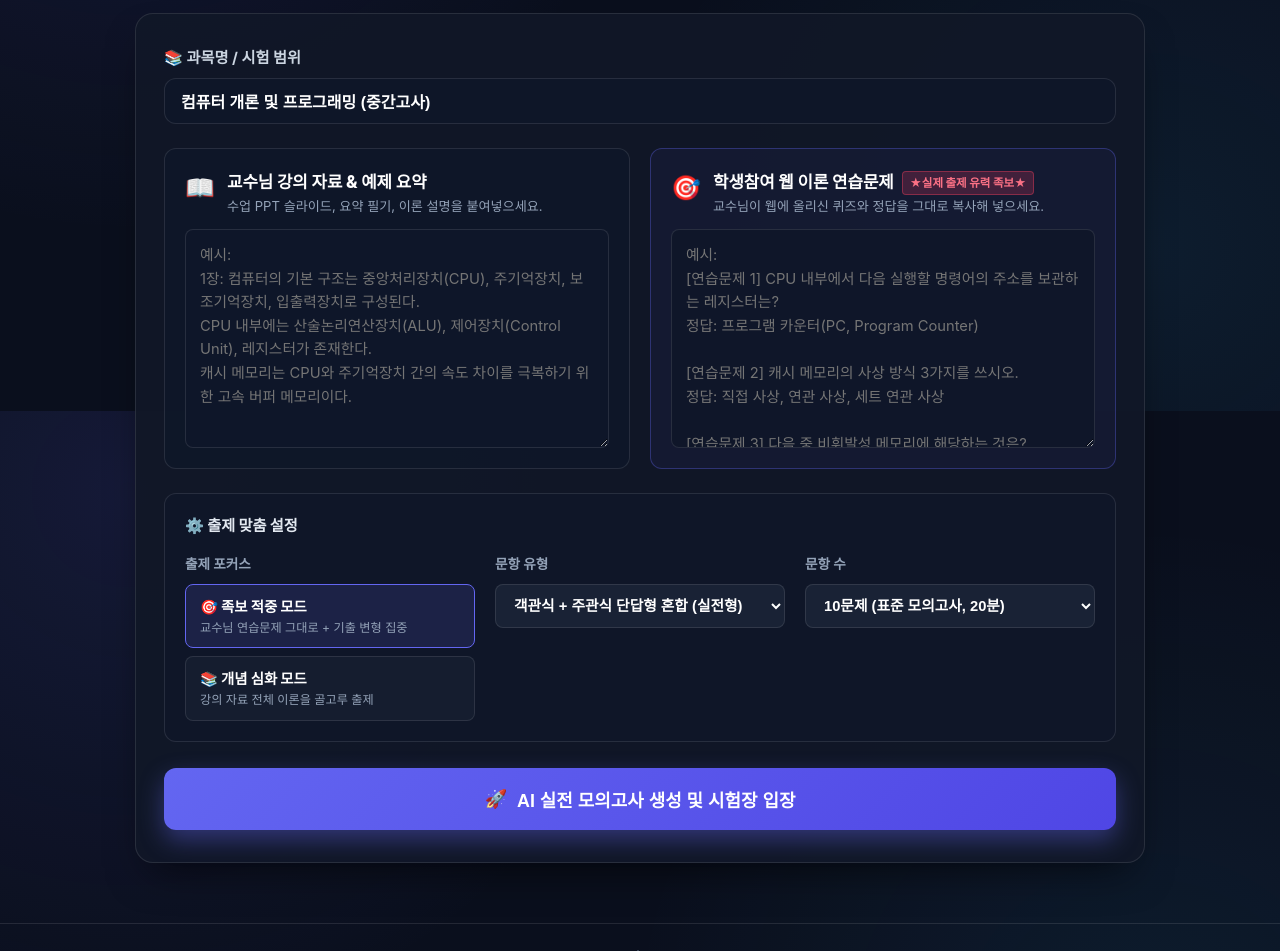
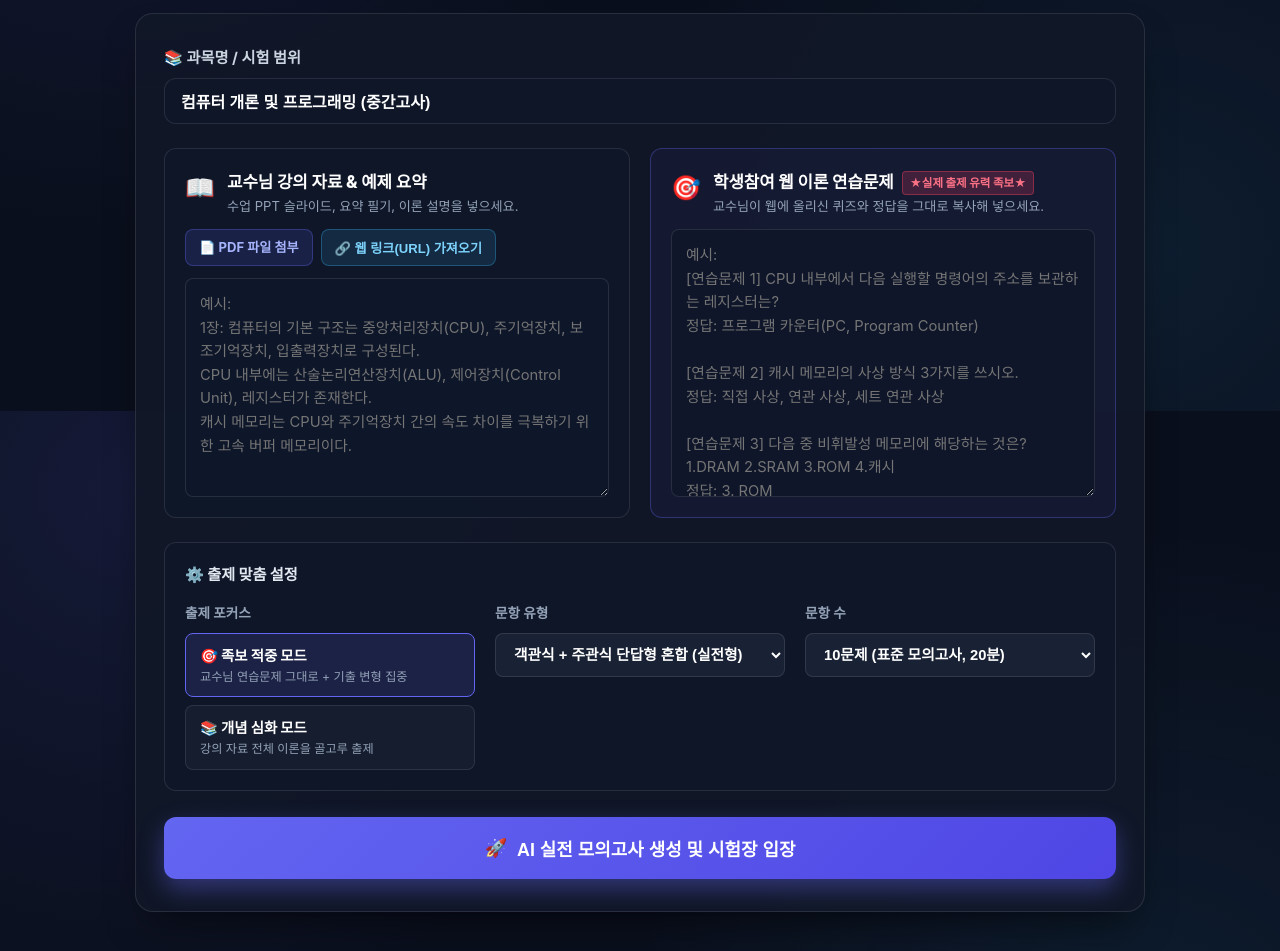
Before and after one commit to jyhy0323/exam-master, a Flask app: page / in a window 1280 px wide. Shown: the part 389-1340 px from the top of the page. Run offline with Flask 3, Linux system fonts and the light colour scheme; some web fonts are replaced.

Commit message:
feat: add PDF and web link extraction support

```diff
--- a/app.py
+++ b/app.py
@@ -2,6 +2,10 @@ import os
 import json
 import re
 import logging
+import io
+import requests
+from pypdf import PdfReader
+from bs4 import BeautifulSoup
 from flask import Flask, render_template, request, jsonify
 from dotenv import load_dotenv
 from google import genai
@@ -49,6 +53,107 @@ def health():
         "api_key_configured": bool(GEMINI_API_KEY),
         "model": GEMINI_MODEL
     })
+
+@app.route("/api/extract-pdf", methods=["POST"])
+def extract_pdf():
+    """업로드된 PDF 파일에서 텍스트를 추출하여 반환"""
+    if "file" not in request.files:
+        return jsonify({"success": False, "error": "업로드된 파일이 없습니다."}), 400
+
+    file = request.files["file"]
+    if file.filename == "":
+        return jsonify({"success": False, "error": "선택된 파일이 없습니다."}), 400
+
+    if not file.filename.lower().endswith(".pdf"):
+        return jsonify({"success": False, "error": "PDF 파일만 업로드할 수 있습니다."}), 400
+
+    try:
+        reader = PdfReader(io.BytesIO(file.read()))
+        total_pages = len(reader.pages)
+        extracted_text = []
+
+        # 최대 100페이지까지 텍스트 추출
+        for idx, page in enumerate(reader.pages[:100]):
+            page_text = page.extract_text() or ""
+            if page_text.strip():
+                extracted_text.append(f"--- [페이지 {idx + 1}] ---\n{page_text.strip()}")
+
+        full_text = "\n\n".join(extracted_text)
+        if not full_text.strip():
+            return jsonify({
+                "success": False,
+                "error": "PDF에서 텍스트를 추출할 수 없습니다. (스캔된 이미지 전용 PDF일 수 있습니다)"
+            }), 400
+
+        logging.info(f"📄 PDF 텍스트 추출 완료: {file.filename} (총 {total_pages}페이지, {len(full_text)}자)")
+        return jsonify({
+            "success": True,
+            "filename": file.filename,
+            "total_pages": total_pages,
+            "extracted_length": len(full_text),
+            "text": full_text
+        })
+
+    except Exception as e:
+        logging.error(f"❌ PDF 추출 오류: {e}")
+        return jsonify({"success": False, "error": f"PDF 분석 중 오류가 발생했습니다: {str(e)}"}), 500
+
+@app.route("/api/extract-url", methods=["POST"])
+def extract_url():
+    """웹페이지 링크(URL)에서 핵심 텍스트를 스크랩하여 추출"""
+    data = request.get_json() or {}
+    url = data.get("url", "").strip()
+
+    if not url:
+        return jsonify({"success": False, "error": "URL 주소를 입력해 주세요."}), 400
+
+    if not (url.startswith("http://") or url.startswith("https://")):
+        url = "https://" + url
+
+    try:
+        headers = {
+            "User-Agent": "Mozilla/5.0 (Windows NT 10.0; Win64; x64) AppleWebKit/537.36 (KHTML, like Gecko) Chrome/120.0.0.0 Safari/537.36"
+        }
+        resp = requests.get(url, headers=headers, timeout=10)
+        resp.raise_for_status()
+
+        resp.encoding = resp.apparent_encoding or "utf-8"
+        soup = BeautifulSoup(resp.text, "html.parser")
+
+        # 불필요한 태그 제거 (스크립트, 스타일, 네비게이션, 푸터 등)
+        for tag in soup(["script", "style", "nav", "footer", "header", "noscript", "iframe"]):
+            tag.decompose()
+
+        title = soup.title.string.strip() if soup.title and soup.title.string else "웹페이지 본문"
+
+        # 본문 텍스트 추출 및 정돈
+        text = soup.get_text(separator="\n")
+        lines = [line.strip() for line in text.splitlines() if line.strip()]
+        clean_text = "\n".join(lines)
+
+        if len(clean_text) > 30000:
+            clean_text = clean_text[:30000] + "\n...(이하 생략)"
+
+        if len(clean_text) < 50:
+            return jsonify({
+                "success": False,
+                "error": "해당 웹페이지에서 충분한 텍스트 내용을 가져오지 못했습니다. 로그인이 필요한 페이지인지 확인해 주세요."
+            }), 400
+
+        logging.info(f"🔗 URL 웹페이지 추출 완료: {url} (제목: {title}, 길이: {len(clean_text)}자)")
+        return jsonify({
+            "success": True,
+            "title": title,
+            "url": url,
+            "text": clean_text
+        })
+
+    except requests.exceptions.Timeout:
+        return jsonify({"success": False, "error": "해당 링크의 응답 시간이 초과되었습니다 (Timeout)."}), 408
+    except requests.exceptions.RequestException as e:
+        return jsonify({"success": False, "error": f"웹페이지를 불러올 수 없습니다: {str(e)}"}), 400
+    except Exception as e:
+        return jsonify({"success": False, "error": f"웹페이지 분석 중 오류: {str(e)}"}), 500
 
 @app.route("/api/generate", methods=["POST"])
 def generate_exam():
--- a/requirements.txt
+++ b/requirements.txt
@@ -2,3 +2,5 @@ Flask>=3.0.0
 google-genai>=1.0.0
 python-dotenv>=1.0.0
 requests>=2.31.0
+pypdf>=6.0.0
+beautifulsoup4>=4.12.0
--- a/static/css/style.css
+++ b/static/css/style.css
@@ -263,6 +263,127 @@ body {
 .input-card-header p {
     font-size: 0.82rem;
     color: var(--text-muted);
+}
+
+/* PDF & URL 퀵 툴바 스타일 */
+.quick-import-toolbar {
+    display: flex;
+    gap: 8px;
+    margin-bottom: 12px;
+}
+
+.btn-import-file {
+    display: inline-flex;
+    align-items: center;
+    gap: 6px;
+    background: rgba(99, 102, 241, 0.15);
+    border: 1px solid rgba(99, 102, 241, 0.35);
+    color: #a5b4fc;
+    padding: 7px 13px;
+    border-radius: var(--radius-sm);
+    font-size: 0.82rem;
+    font-weight: 700;
+    cursor: pointer;
+    transition: all 0.2s;
+}
+
+.btn-import-file:hover {
+    background: rgba(99, 102, 241, 0.25);
+    color: #ffffff;
+    border-color: #6366f1;
+}
+
+.hidden-file-input {
+    display: none;
+}
+
+.btn-import-url {
+    display: inline-flex;
+    align-items: center;
+    gap: 6px;
+    background: rgba(56, 189, 248, 0.12);
+    border: 1px solid rgba(56, 189, 248, 0.3);
+    color: #7dd3fc;
+    padding: 7px 13px;
+    border-radius: var(--radius-sm);
+    font-size: 0.82rem;
+    font-weight: 700;
+    cursor: pointer;
+    transition: all 0.2s;
+}
+
+.btn-import-url:hover {
+    background: rgba(56, 189, 248, 0.22);
+    color: #ffffff;
+    border-color: #38bdf8;
+}
+
+.url-input-row {
+    display: flex;
+    gap: 8px;
+    margin-bottom: 12px;
+    animation: fadeIn 0.2s ease;
+}
+
+.url-input-row.hidden {
+    display: none;
+}
+
+.url-input-row input {
+    flex: 1;
+    background: rgba(15, 23, 42, 0.95);
+    border: 1px solid var(--card-border);
+    border-radius: var(--radius-sm);
+    padding: 8px 12px;
+    font-size: 0.85rem;
+    color: #ffffff;
+    outline: none;
+}
+
+.url-input-row input:focus {
+    border-color: var(--accent-cyan);
+}
+
+.btn-fetch-url {
+    background: #0284c7;
+    color: #ffffff;
+    border: none;
+    border-radius: var(--radius-sm);
+    padding: 8px 14px;
+    font-size: 0.82rem;
+    font-weight: 700;
+    cursor: pointer;
+}
+
+.btn-fetch-url:hover {
+    background: #0369a1;
+}
+
+.import-status-pill {
+    padding: 8px 12px;
+    border-radius: var(--radius-sm);
+    font-size: 0.82rem;
+    font-weight: 700;
+    margin-bottom: 10px;
+    display: flex;
+    align-items: center;
+    justify-content: space-between;
+}
+
+.import-status-pill.success {
+    background: rgba(16, 185, 129, 0.15);
+    border: 1px solid rgba(16, 185, 129, 0.35);
+    color: #34d399;
+}
+
+.import-status-pill.error {
+    background: rgba(244, 63, 94, 0.15);
+    border: 1px solid rgba(244, 63, 94, 0.35);
+    color: #fb7185;
+}
+
+.import-status-pill.hidden {
+    display: none;
 }
 
 .exam-textarea {
--- a/static/js/app.js
+++ b/static/js/app.js
@@ -28,6 +28,14 @@ document.addEventListener("DOMContentLoaded", () => {
     const questionCountSelect = document.getElementById("questionCount");
     const questionTypesSelect = document.getElementById("questionTypes");
     const modeRadios = document.querySelectorAll('input[name="mode"]');
+
+    // PDF 및 URL 퀵 임포트 요소
+    const pdfFileInput = document.getElementById("pdfFileInput");
+    const toggleUrlBtn = document.getElementById("toggleUrlBtn");
+    const urlInputRow = document.getElementById("urlInputRow");
+    const webUrlInput = document.getElementById("webUrlInput");
+    const fetchUrlBtn = document.getElementById("fetchUrlBtn");
+    const importStatusPill = document.getElementById("importStatusPill");
 
     // 시험 화면 요소
     const examSubjectPill = document.getElementById("examSubjectPill");
@@ -96,6 +104,107 @@ document.addEventListener("DOMContentLoaded", () => {
             radio.closest(".radio-card").classList.add("active");
         });
     });
+
+    // 4-1. PDF 파일 자동 추출 핸들러
+    if (pdfFileInput) {
+        pdfFileInput.addEventListener("change", async (e) => {
+            const file = e.target.files[0];
+            if (!file) return;
+
+            showImportStatus(`📄 [${file.name}] PDF 분석 및 텍스트 추출 중...`, "loading");
+
+            const formData = new FormData();
+            formData.append("file", file);
+
+            try {
+                const resp = await fetch("/api/extract-pdf", {
+                    method: "POST",
+                    body: formData
+                });
+                const data = await resp.json();
+
+                if (!resp.ok || !data.success) {
+                    throw new Error(data.error || "PDF 추출 실패");
+                }
+
+                if (lectureNotesInput.value.trim()) {
+                    lectureNotesInput.value += `\n\n[추가 첨부: ${data.filename} (${data.total_pages}페이지)]\n` + data.text;
+                } else {
+                    lectureNotesInput.value = `[첨부: ${data.filename} (${data.total_pages}페이지)]\n` + data.text;
+                }
+
+                showImportStatus(`✅ PDF 추출 성공! (${data.filename}, 총 ${data.total_pages}페이지, 약 ${data.extracted_length}자)`, "success");
+            } catch (err) {
+                showImportStatus(`❌ PDF 오류: ${err.message}`, "error");
+            } finally {
+                pdfFileInput.value = "";
+            }
+        });
+    }
+
+    // 4-2. URL 토글 및 웹 링크 텍스트 추출 핸들러
+    if (toggleUrlBtn && urlInputRow) {
+        toggleUrlBtn.addEventListener("click", () => {
+            urlInputRow.classList.toggle("hidden");
+            if (!urlInputRow.classList.contains("hidden")) {
+                webUrlInput.focus();
+            }
+        });
+    }
+
+    if (fetchUrlBtn && webUrlInput) {
+        fetchUrlBtn.addEventListener("click", async () => {
+            const url = webUrlInput.value.trim();
+            if (!url) {
+                alert("웹페이지 URL 주소를 입력해 주세요.");
+                return;
+            }
+
+            fetchUrlBtn.disabled = true;
+            fetchUrlBtn.textContent = "추출 중...";
+            showImportStatus("🔗 웹페이지 연결 및 본문 스크랩 중...", "loading");
+
+            try {
+                const resp = await fetch("/api/extract-url", {
+                    method: "POST",
+                    headers: { "Content-Type": "application/json" },
+                    body: JSON.stringify({ url: url })
+                });
+                const data = await resp.json();
+
+                if (!resp.ok || !data.success) {
+                    throw new Error(data.error || "웹페이지 추출 실패");
+                }
+
+                if (lectureNotesInput.value.trim()) {
+                    lectureNotesInput.value += `\n\n[웹 링크 추출: ${data.title}]\n` + data.text;
+                } else {
+                    lectureNotesInput.value = `[웹 링크 추출: ${data.title}]\n` + data.text;
+                }
+
+                showImportStatus(`✅ 웹 링크 추출 완료! (${data.title})`, "success");
+                urlInputRow.classList.add("hidden");
+                webUrlInput.value = "";
+            } catch (err) {
+                showImportStatus(`❌ 웹 링크 오류: ${err.message}`, "error");
+            } finally {
+                fetchUrlBtn.disabled = false;
+                fetchUrlBtn.textContent = "본문 추출";
+            }
+        });
+    }
+
+    function showImportStatus(msg, type) {
+        if (!importStatusPill) return;
+        importStatusPill.textContent = msg;
+        importStatusPill.className = `import-status-pill ${type}`;
+        importStatusPill.classList.remove("hidden");
+        if (type === "success") {
+            setTimeout(() => {
+                importStatusPill.classList.add("hidden");
+            }, 6000);
+        }
+    }
 
     // 5. [체험용 샘플 데이터 자동 채우기] 버튼
     loadSampleBtn.addEventListener("click", () => {
--- a/templates/index.html
+++ b/templates/index.html
@@ -58,9 +58,30 @@
                             <span class="header-icon">📖</span>
                             <div>
                                 <h3>교수님 강의 자료 & 예제 요약</h3>
-                                <p>수업 PPT 슬라이드, 요약 필기, 이론 설명을 붙여넣으세요.</p>
+                                <p>수업 PPT 슬라이드, 요약 필기, 이론 설명을 넣으세요.</p>
                             </div>
                         </div>
+
+                        <!-- PDF 및 웹 링크 자동 추출 툴바 -->
+                        <div class="quick-import-toolbar">
+                            <label class="btn-import-file" title="강의 PDF 파일에서 텍스트 자동 추출">
+                                <span>📄 PDF 파일 첨부</span>
+                                <input type="file" id="pdfFileInput" accept=".pdf" class="hidden-file-input">
+                            </label>
+                            <button type="button" id="toggleUrlBtn" class="btn-import-url" title="강의 웹페이지 링크에서 내용 가져오기">
+                                <span>🔗 웹 링크(URL) 가져오기</span>
+                            </button>
+                        </div>
+
+                        <!-- 웹 링크 입력 팝업 바 (토글) -->
+                        <div id="urlInputRow" class="url-input-row hidden">
+                            <input type="url" id="webUrlInput" placeholder="https://... 강의 웹페이지나 노션 주소 입력">
+                            <button type="button" id="fetchUrlBtn" class="btn-fetch-url">본문 추출</button>
+                        </div>
+
+                        <!-- 파일/링크 추출 상태 알림 바 -->
+                        <div id="importStatusPill" class="import-status-pill hidden"></div>
+
                         <textarea id="lectureNotes" class="exam-textarea" rows="8" placeholder="예시:&#10;1장: 컴퓨터의 기본 구조는 중앙처리장치(CPU), 주기억장치, 보조기억장치, 입출력장치로 구성된다.&#10;CPU 내부에는 산술논리연산장치(ALU), 제어장치(Control Unit), 레지스터가 존재한다.&#10;캐시 메모리는 CPU와 주기억장치 간의 속도 차이를 극복하기 위한 고속 버퍼 메모리이다."></textarea>
                     </div>
 
```
